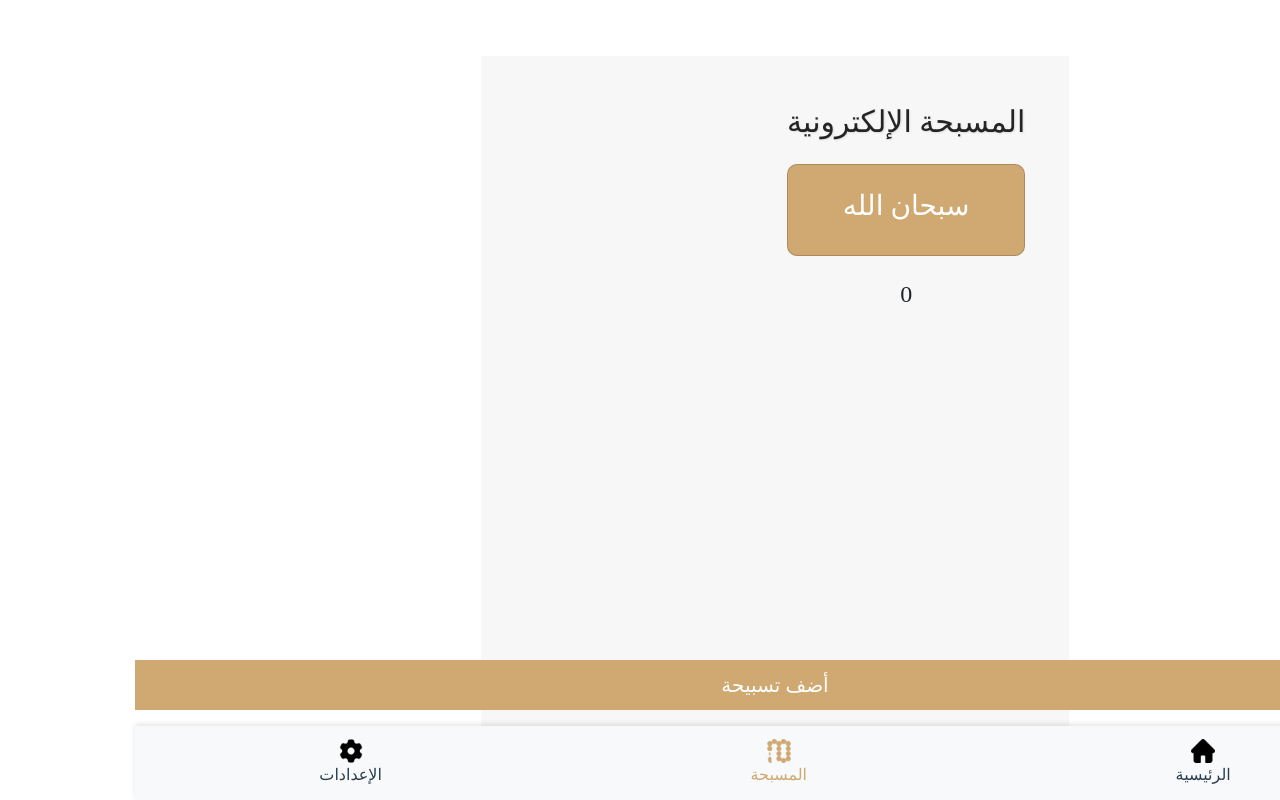
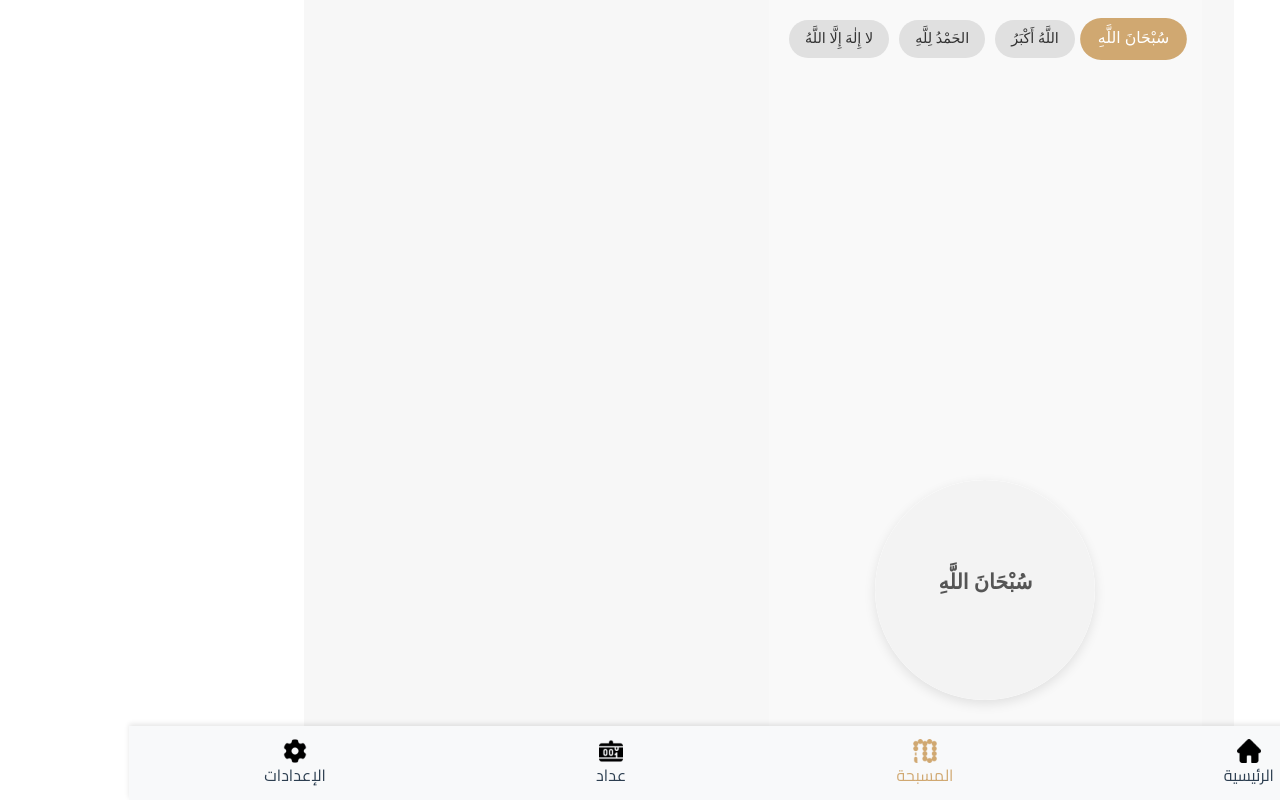
Before and after one commit to Zaidturman/fathkrony, a Vue app: page /times in a window 1280 px wide. Built offline with nearby package versions, Linux system fonts and the light colour scheme; a web font is replaced by a local one.

Commit message:
dark mode and counter

```diff
--- a/src/assets/main.css
+++ b/src/assets/main.css
@@ -10,6 +10,7 @@
   font-family: 'Cairo', serif;
   background-color: #F7F7F7;
 }
+
 
 a,
 .green {
--- a/src/components/Prayertimes.vue
+++ b/src/components/Prayertimes.vue
@@ -1,113 +1,144 @@
 <template>
-    <div class="container text-center mt-5">
-        <!-- العنوان -->
-        <h1 class="mb-4  font-weight-bold">المسبحة الإلكترونية</h1>
+    <div class="container">
 
-        <!-- عرض الذكر الحالي -->
-        <div class="card p-4  mb-4">
-            <h3 class="">{{ currentDhikr }}</h3>
+      <!-- أزرار اختيار الذكر -->
+      <div class="zikr-buttons">
+        <button
+          v-for="(zikr, index) in azkar"
+          :key="index"
+          @click="setZikr(index)"
+          :class="{ active: index === currentZikrIndex }"
+        >
+          {{ zikr }}
+        </button>
       </div>
 
-        <!-- عرض العد -->
-        <div class="counter">
-            <h2 class="text-dark mb-3"> {{ count }}</h2>
+      <!-- دائرة التسبيح -->
+      <div class="circle-wrapper">
+        <div class="circle" @click="handleClick">
+          <p class="zikr-text">{{ azkar[currentZikrIndex] }}</p>
+          <div class="progress" :style="progressStyle"></div>
         </div>
-
-        <!-- زر الزيادة -->
-        <button @click="increaseCount" class="  btn-lg addbtn">
-            أضف تسبيحة
-        </button>
-
-
+      </div>
     </div>
   </template>
 
-<script setup>
-import { ref } from 'vue';
-
-// قائمة الأذكار المتغيرة
-const dhikrs = [
-    'سبحان الله',
-    'الحمد لله',
-    'الله أكبر',
-    'لا إله إلا الله'
-];
-
-// حالة العد والذكر الحالي
-const count = ref(0);
-const currentDhikr = ref(dhikrs[0]);
-
-// زيادة العدد وعند الوصول لـ 33 يتم تغيير الذكر
-const increaseCount = () => {
-    count.value++;
-    if (count.value >= 33) {
-        count.value = 0;  // إعادة العد إلى 0 بعد 33 مرة
-        const randomIndex = Math.floor(Math.random() * dhikrs.length);  // تغيير الذكر عشوائيًا من القائمة
-        currentDhikr.value = dhikrs[randomIndex];
+  <script>
+  export default {
+    data() {
+      return {
+        azkar: ["سُبْحَانَ اللَّهِ", "اللَّهُ أَكْبَرُ", "الحَمْدُ لِلَّهِ", "لا إِلٰهَ إِلَّا اللَّهُ"],
+        currentZikrIndex: 0,
+        clickCount: 0,
+        maxCount: 3,
+      };
+    },
+    computed: {
+      progressStyle() {
+        const percentage = (this.clickCount / this.maxCount) * 100;
+        return {
+          background: `conic-gradient(#D0A871 ${percentage}%, #f3f3f3 ${percentage}%)`,
+        };
+      },
+    },
+    methods: {
+      handleClick() {
+        this.clickCount++;
+        if (this.clickCount >= this.maxCount) {
+          this.clickCount = 0;
+          this.nextZikr();
         }
+      },
+      nextZikr() {
+        this.currentZikrIndex = (this.currentZikrIndex + 1) % this.azkar.length;
+      },
+      setZikr(index) {
+        this.currentZikrIndex = index;
+        this.clickCount = 0;
+      },
+    },
   };
   </script>
 
   <style scoped>
-/* تنسيق الصفحة */
   .container {
-height: 80vh;
+    display: flex;
+    flex-direction: column;
+    align-items: center;
+    justify-content: space-between;
+    height: 100vh;
+    padding: 20px;
+    background-color: #f9f9f9;
   }
 
-h1 {
-    font-size: 30px;
-    color: #242424;
-    text-shadow: 1px 1px 2px rgba(0, 0, 0, 0.1);
+  .title {
+    font-size: 1.7rem;
+    margin: 0;
+    color: #444;
   }
 
-/* تنسيق الذكر */
-.card {
-    background-color: #D0A871;
-    border-radius: 10px;
-    color: white;
-}
-
-.counter h2 {
-    font-size: 24px;
-    color: #333;
-
-}
-
-/* تنسيق الزر */
-button {
-    padding: 10px 20px;
-    font-size: 20px;
-    background-color: #D0A871;
-    color: white;
-    border: none;
-}
-
-button:hover {
-    background-color: #FBD182;
-    color: #000;
-}
-
-/* تنسيق الرسالة بعد الوصول للعدد */
-.alert {
-    font-size: 18px;
-    font-weight: bold;
-}
-
-.addbtn {
-    position: absolute;
-    bottom: 10%;
-    width: 100%;
-    margin: 10px auto;
-    right: 0;
-}
-
-@media (max-width: 768px) {
-    .counter h2 {
-        font-size: 20px;
+  .zikr-buttons {
+    display: flex;
+    justify-content: center;
+    gap: 10px;
+    flex-wrap: wrap;
   }
 
   button {
-        font-size: 18px;
+    padding: 8px 16px;
+    border: none;
+    background: #e0e0e0;
+    color: #333;
+    border-radius: 20px;
+    cursor: pointer;
+    font-size: 0.9rem;
+    transition: all 0.3s ease;
   }
+
+  button.active {
+    background: #d0a871;
+    color: white;
+    transform: scale(1.1);
+  }
+
+  .circle-wrapper {
+    position: relative;
+    width: 220px;
+    height: 220px;
+    margin-top: auto;
+    margin-bottom: 30px;
+  }
+
+  .circle {
+    width: 100%;
+    height: 100%;
+    background-color: white;
+    border-radius: 50%;
+    box-shadow: 0 4px 12px rgba(0, 0, 0, 0.1);
+    position: relative;
+    bottom: 50px;
+    display: flex;
+    align-items: center;
+    justify-content: center;
+    cursor: pointer;
+    overflow: hidden;
+  }
+
+  .zikr-text {
+    font-size: 1.3rem;
+    font-weight: bold;
+    color: #555;
+    z-index: 2;
+    text-align: center;
+  }
+
+  .progress {
+    position: absolute;
+    top: 0;
+    left: 0;
+    width: 100%;
+    height: 100%;
+    border-radius: 50%;
+    transition: background 0.4s ease;
   }
   </style>
--- a/src/components/WelcomePage.vue
+++ b/src/components/WelcomePage.vue
@@ -17,6 +17,13 @@
                 <div>المسبحة</div>
             </div>
         </router-link>
+        <router-link to="/counter" class="nav-item" active-class="active">
+            <div>
+                <img src="../assets/images/counter.png" alt="" class="icon default-icon">
+                <img src="../assets/images/counter-2.png" alt="" class="icon active-icon">
+                <div>عداد</div>
+            </div>
+        </router-link>
 
         <router-link to="/setting" class="nav-item" active-class="active">
             <div>
@@ -29,6 +36,9 @@
 </template>
 
 <style scoped>
+*{
+    font-family: "Cairo";
+}
 .icon {
     width: 24px;
 }
--- /dev/null
+++ b/src/components/counter.vue
@@ -0,0 +1,154 @@
+<template>
+    <div class="container">
+      <!-- زر كتم الصوت -->
+      <button class="mute-btn" @click="toggleMute">
+        {{ isMuted ? '🔇' : '🔊' }}
+      </button>
+
+      <!-- العداد -->
+      <div class="counter">{{ count }}</div>
+
+      <!-- الدائرة الكبيرة -->
+      <div class="big-circle-wrapper">
+        <div class="big-circle" @click="increment"></div>
+
+        <!-- زر إعادة التعيين أعلى الدائرة -->
+        <div class="small-circle" @click="reset">↻</div>
+      </div>
+
+      <!-- مجموع التسبيحات -->
+      <p class="total">مجموع التسبيحات <span>{{ total }}</span></p>
+    </div>
+  </template>
+
+  <script>
+  export default {
+    data() {
+      return {
+        count: 0,
+        total: 0,
+        isMuted: false, // حالة كتم الصوت
+      };
+    },
+    methods: {
+      increment() {
+        this.count++;
+        this.total++;
+        if (!this.isMuted) {
+          this.playClickSound();
+        }
+      },
+      reset() {
+        this.count = 0;
+      },
+      toggleMute() {
+        this.isMuted = !this.isMuted;
+      },
+      playClickSound() {
+        const audioContext = new (window.AudioContext || window.webkitAudioContext)();
+        const oscillator = audioContext.createOscillator();
+        const gainNode = audioContext.createGain();
+
+        oscillator.type = "sine";
+        oscillator.frequency.setValueAtTime(800, audioContext.currentTime);
+        gainNode.gain.setValueAtTime(0.1, audioContext.currentTime);
+
+        oscillator.connect(gainNode);
+        gainNode.connect(audioContext.destination);
+
+        oscillator.start();
+        setTimeout(() => {
+          oscillator.stop();
+        }, 40);
+      }
+    }
+  };
+  </script>
+
+  <style scoped>
+  .container {
+    text-align: center;
+    height: 100vh;
+    display: flex;
+    flex-direction: column;
+    align-items: center;
+    justify-content: space-between;
+    padding: 20px;
+  }
+
+  .mute-btn {
+    position: absolute;
+    top: 20px;
+    right: 20px;
+    border: none;
+    font-size: 24px;
+    background: none;
+    cursor: pointer;
+  }
+
+  .counter {
+    font-size: 2rem;
+    padding: 10px 20px;
+    border-radius: 10px;
+  }
+
+  /* تغليف الدائرة الكبيرة مع زر الريست */
+  .big-circle-wrapper {
+    position: relative;
+    display: flex;
+    align-items: center;
+    justify-content: center;
+    margin-bottom: 20px;
+    position: absolute;
+    bottom: 100px;
+  }
+
+  /* الدائرة الكبيرة */
+  .big-circle {
+    width: 200px;
+    height: 200px;
+    background: #D0A871;
+    border-radius: 50%;
+    display: flex;
+    align-items: center;
+    justify-content: center;
+    transition: transform 0.1s ease;
+    box-shadow: 0 4px 12px rgba(0, 0, 0, 0.2);
+    cursor: pointer;
+
+  }
+  .big-circle:active {
+    transform: scale(0.9);
+  }
+
+  /* زر الريست أعلى الدائرة */
+  .small-circle {
+    position: absolute;
+    top: -10px;
+    right: -10px;
+    width: 40px;
+    height: 40px;
+    background: #D0A871;
+    color: white;
+    font-size: 18px;
+    font-weight: bold;
+    display: flex;
+    align-items: center;
+    justify-content: center;
+    border-radius: 50%;
+    box-shadow: 0 2px 5px rgba(0, 0, 0, 0.2);
+    cursor: pointer;
+    transition: background 0.3s;
+  }
+  .small-circle:hover {
+    background: #b48b5f;
+  }
+
+  .total {
+    font-size: 1.2rem;
+  }
+  .total span {
+    color: purple;
+    font-weight: bold;
+  }
+  </style>
--- a/src/router/index.js
+++ b/src/router/index.js
@@ -11,6 +11,7 @@ import Watch from "@/components/Watch.vue";
 import Books from "@/components/Books.vue";
 import Hadeth from "@/components/Hadeth.vue";
 import AllQuran from "@/components/AllQuran.vue";
+import Counter from "@/components/counter.vue";
 
 const router = createRouter({
   history: createWebHistory(import.meta.env.BASE_URL),
@@ -24,6 +25,11 @@ const router = createRouter({
       path: "/times",
       name: "prayer",
       component: Prayertimes,
+    },
+    {
+      path: "/counter",
+      name: "counter",
+      component: Counter,
     },
     {
       path: "/setting",
```
Also changed, not shown: src/components/SettingPage.vue (+141 -2 lines), src/assets/images/counter-2.png (added), src/assets/images/counter.png (added). Lines whose indentation alone changed are shown as unchanged.
